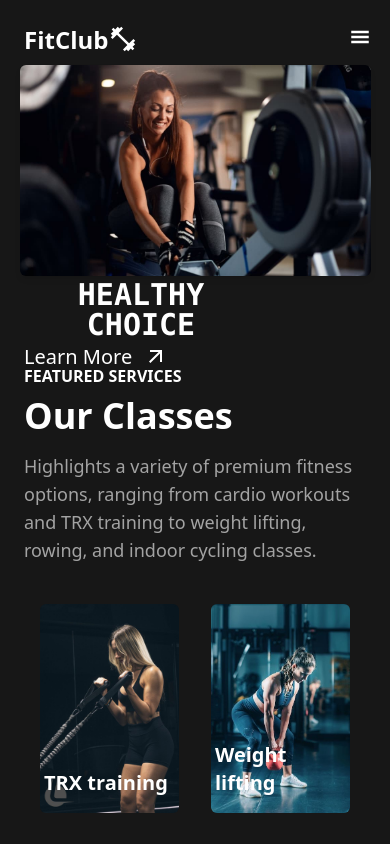
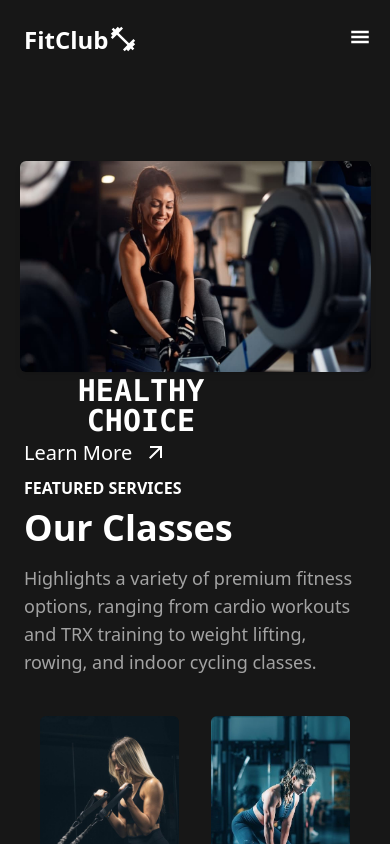
Before and after one commit to rajeshwari2538/Fitness-App, a React (Create React App) app: page / in a window 390 px wide. Shown: the top 844 px of the page. Built offline with nearby package versions, Linux system fonts and the light colour scheme.

Commit message:
changed some styles

```diff
--- a/src/components/Home.js
+++ b/src/components/Home.js
@@ -38,7 +38,7 @@ const Home = () => {
   };
 
   return (
-    <div className={`max-w-6xl mx-auto ${isSmallDevice ? '-mt-[26rem]' : 'mt-[10%] md:-mt-10'} flex justify-between items-center h-screen`}>
+    <div className={`max-w-6xl mx-auto ${isSmallDevice ? '-mt-[20rem]' : 'mt-[10%] md:-mt-10'} flex justify-between items-center h-screen`}>
       <div className="flex flex-col md:flex-row justify-center items-start w-full">
         <div className="flex flex-col items-center md:mr-10">
           {homeData.map((image, index) => (
--- a/src/components/Services.js
+++ b/src/components/Services.js
@@ -41,7 +41,7 @@ const Services = () => {
   };
 
   return (
-    <div className="services max-w-6xl mx-auto px-6 -mt-36 md:mt-0 md:px-0">
+    <div className="services max-w-6xl mx-auto px-6 -mt-32 md:mt-0 md:px-0">
       <h2 className="md:text-xl text-white font-bold mb-2">FEATURED SERVICES</h2>
       <div className="">
         <div className='flex flex-col md:flex-row md:items-center'>
```
